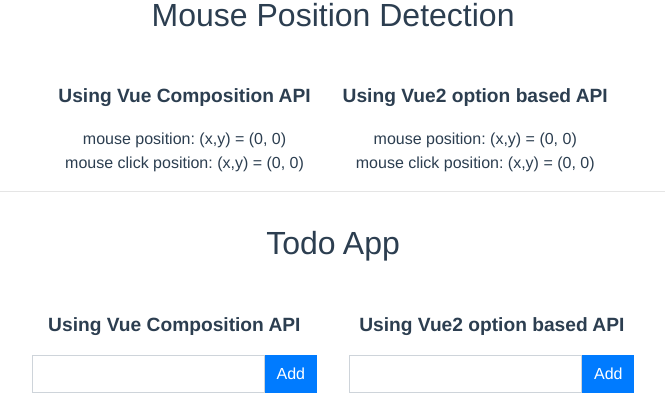
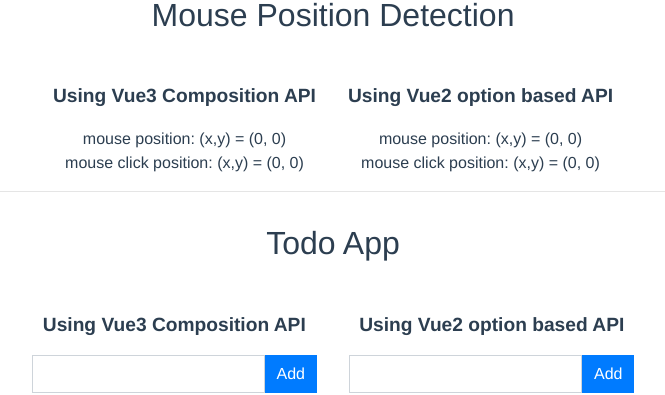
Before and after one commit to kurotanshi/vue-composition-api-demo, a Vue app: page / in a window 1280 px wide. Shown: the part 288-683 px from the top of the page, without its empty margins (307-972 px from the left). Built offline with nearby package versions, Linux system fonts and the light colour scheme.

Commit message:
vue add vue-next

```diff
--- a/src/App.vue
+++ b/src/App.vue
@@ -5,7 +5,7 @@
     <h3 class="title">Mouse Position Detection</h3>
     <div class="container">
       <div class="comp">
-        <MousePositionV3 title="Using Vue Composition API"/>
+        <MousePositionV3 title="Using Vue3 Composition API"/>
       </div>
       <div class="comp">
         <MousePositionV2 title="Using Vue2 option based API"/>
@@ -17,7 +17,7 @@
     <h3 class="title">Todo App</h3>
     <div class="container">
       <div class="comp">
-        <TodoV3 title="Using Vue Composition API" />
+        <TodoV3 title="Using Vue3 Composition API" />
       </div>
 
       <div class="comp">
--- a/src/components/TodoV3.vue
+++ b/src/components/TodoV3.vue
@@ -24,7 +24,6 @@
 <script>
 /* eslint-disable no-console */
 /* eslint-disable no-unused-vars */
-import { ref, reactive, onMounted } from '@vue/composition-api';
 import { toDo } from "../composition/Todo";
 
 export default {
--- a/src/composition/Mouse.js
+++ b/src/composition/Mouse.js
@@ -1,4 +1,4 @@
-import { ref, onMounted, onUnmounted } from '@vue/composition-api';
+import { ref, onMounted, onUnmounted } from 'vue';
 
 export function useMousePosition() {
   const x = ref(0)
--- a/src/composition/Todo.js
+++ b/src/composition/Todo.js
@@ -1,6 +1,6 @@
 /* eslint-disable no-console */
 /* eslint-disable no-unused-vars */
-import { ref, onMounted } from '@vue/composition-api';
+import { ref, onMounted } from 'vue';
 
 export function toDo(title) {
   const todo = ref('');
--- a/src/main.js
+++ b/src/main.js
@@ -1,10 +1,5 @@
-import Vue from 'vue'
+import { createApp } from 'vue';
 import App from './App.vue'
-import VueCompositionApi from '@vue/composition-api'
+// import VueCompositionApi from '@vue/composition-api'
 
-Vue.config.productionTip = false
-Vue.use(VueCompositionApi);
-
-new Vue({
-  render: h => h(App),
-}).$mount('#app')
+createApp(App).mount('#app')
```
Also changed, not shown: package.json (+5 -5 lines), 1 other file (tests, documents, lock files or other folders).
